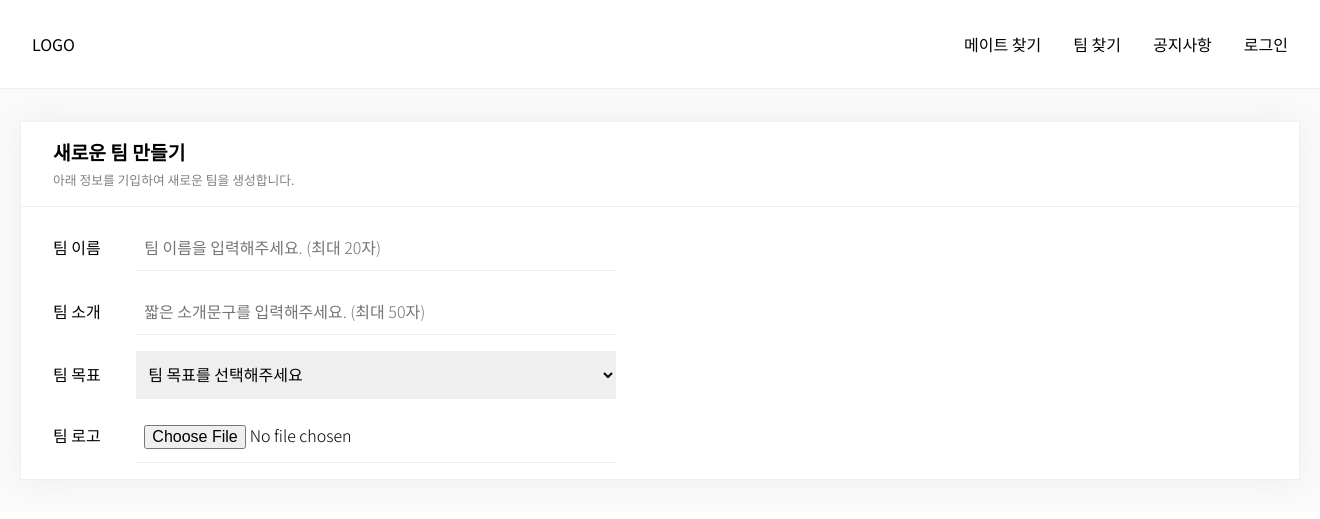
After one commit to everyvn/findmate, a Django app: page /make_team/ in a window 1320 px wide. The commit adds this page. Shown: the top 519 px of the page. Run offline with Django 3.2, Linux system fonts and the light colour scheme; parts of the project's set-up code (start-up, migrations or seed data) failed here and were passed over; some libraries are stand-ins or nearby versions.

Commit message:
team detail update

```diff
--- a/apps/core/templates/findmate/members.html
+++ b/apps/core/templates/findmate/members.html
@@ -13,7 +13,7 @@
         margin: auto;
     }
     .member_box {
-        margin: 1rem auto;
+        margin: 1rem auto 0;
         border: 1px solid #efefef;
         max-width: 400px;
         background-color: white;
--- /dev/null
+++ b/apps/core/templates/findteam/maketeam.html
@@ -0,0 +1,92 @@
+{% extends "index.html" %}
+
+{% block title %}
+팀원 모집
+{% endblock %}
+
+{% block style %}
+<style>
+    .make_team_wrapper{
+        padding: 2rem 1rem;
+    }
+    .box {
+        border:1px solid #efefef;
+        background-color: #ffffff;
+        box-shadow: 0px 0px 30px #eee;
+        width: 1280px;
+        margin: auto;
+    }
+    .form_header {
+        border-bottom: 1px solid #efefef;
+        padding: 1rem 2rem;
+    }
+    .form_header h3 {
+        font-weight: 600;
+        font-size: 1.2rem;
+    }
+    .form_header span {
+        font-size: .8rem;
+        color: gray;
+    }
+    .form_content {
+        padding: 0 2rem;
+    }
+    .form_control {
+        margin: 1rem 0;
+    }
+    .team_input {
+        margin-left: 2rem;
+        width: 480px;
+        height: 48px;
+        border: none;
+        border-bottom: 1px solid #efefef;
+        padding: .5rem;
+        font-size: 1rem;
+        font-weight: 300;
+        outline: none;
+    }
+
+</style>
+{% endblock %}
+
+{% block header_content %}
+
+{% endblock %}
+
+{% block content %}
+
+<div class="make_team_wrapper">
+
+    <div class="form_wrapper box">
+        <div class="form_header">
+            <h3>새로운 팀 만들기</h3>
+            <span>아래 정보를 기입하여 새로운 팀을 생성합니다.</span>
+        </div>
+        <div class="form_content">
+            <div class="form_control">
+                <label for="team_name">팀 이름</label>
+                <input class="team_input" id="team_name" type="text" placeholder="팀 이름을 입력해주세요. (최대 20자)">
+            </div>
+            <div class="form_control">
+                <label for="team_desc">팀 소개</label>
+                <input class="team_input" id="team_desc" type="text" placeholder="짧은 소개문구를 입력해주세요. (최대 50자)">
+            </div>
+            <div class="form_control">
+                <label for="team_purpose">팀 목표</label>
+                <select class="team_input" id="team_purpose">
+                    <option value="" disabled selected>팀 목표를 선택해주세요</option>
+                    <option>창업</option>
+                    <option>사이드프로젝트</option>
+                    <option>취미</option>
+                    <option>기타</option>
+                </select>
+            </div>
+            <div class="form_control">
+                <label for="team_purpose">팀 로고</label>
+                <input class="team_input" type="file">
+            </div>
+        </div>
+    </div>
+
+</div>
+{% endblock %}
--- a/apps/core/templates/findteam/teams.html
+++ b/apps/core/templates/findteam/teams.html
@@ -13,7 +13,7 @@
         margin: auto;
     }
     .team_box {
-        margin: 1rem auto;
+        margin: 1rem auto 0;
         border: 1px solid #efefef;
         max-width: 400px;
         background-color: white;
--- a/apps/core/urls.py
+++ b/apps/core/urls.py
@@ -3,6 +3,7 @@ from django.conf.urls.static import static
 from django.conf import settings
 from .views import *
 urlpatterns = [
+    path('make_team/', make_team),
     path('members/', member_list),
     path('', main_page),
 ]
--- a/apps/core/views.py
+++ b/apps/core/views.py
@@ -17,3 +17,10 @@ def member_list(request):
         'members':members,
     }
     return render(request, 'findmate/members.html', context)
+
+
+def make_team(request):
+    context ={
+
+    }
+    return render(request, 'findteam/maketeam.html', context)
--- a/apps/teams/models.py
+++ b/apps/teams/models.py
@@ -40,6 +40,7 @@ class Team(BaseModel):
                                    options={'quality':90},
                                    blank=True,
                                    null=True)
+    team_detail = RichTextUploadingField(config_name='default', blank=True, null=True)
 
     def __str__(self):
         return '%s' % self.name
```
Also changed, not shown: apps/teams/migrations/0007_team_team_detail.py (added), db.sqlite3.
